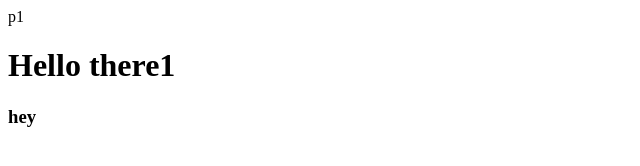
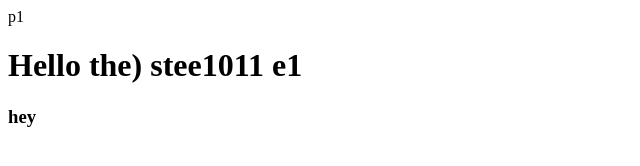
Before and after one commit to stee1011/test, a plain HTML site: page index.html in a window 1280 px wide. Shown: the whole page, without its empty margins (0-640 px from the left). Drawn offline with Linux system fonts and the light colour scheme.

Commit message:
Update index.html today

```diff
--- a/index.html
+++ b/index.html
@@ -7,7 +7,7 @@
 </head>
 <body>
     p1
-    <h1>Hello there1</h1>
+    <h1>Hello the) stee1011 e1</h1>
     <h3>hey</h3>
 </body>
 </html>
```
